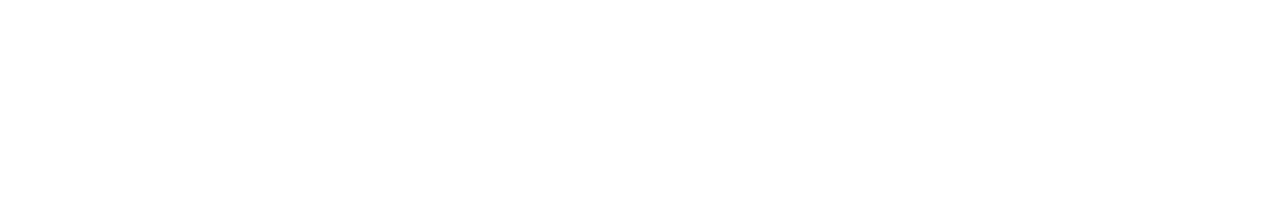
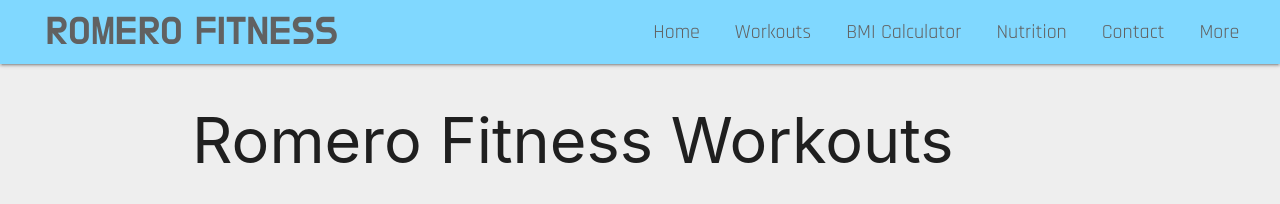
Before and after one commit to lucasromero18/q1-project-romero-fitness, a plain HTML site: page workout.html in a window 1280 px wide. Drawn offline with nearby package versions, Linux system fonts and the light colour scheme; no server answers.

Commit message:
starting on the third page, first and second finished

```diff
--- a/workout.css
+++ b/workout.css
@@ -0,0 +1,25 @@
+* {
+  background-color: #eeeeee;
+}
+
+.margin-text {
+  margin-bottom: 75px;
+}
+
+.nav-wrapper {
+  margin: 0px 2%;
+  background-color: #80d8ff;
+}
+
+.nav-navigation.text-blue {
+  color: #616161;
+  background-color: #80d8ff;
+  font-family: "rajdhani", sans-serif;
+  font-size: 20px;
+  padding-left: 20px;
+}
+
+.brand-logo.nav-navigation.text-blue {
+  font-family: "do hyeon", sans-serif;
+  font-size: 40px;
+}
--- a/workout.html
+++ b/workout.html
@@ -0,0 +1,37 @@
+<!DOCTYPE html>
+<html lang="en" dir="ltr">
+  <head>
+    <meta charset="utf-8">
+    <link rel="stylesheet" href="workout.css">
+    <link rel="stylesheet" href="workout.css"><link rel="stylesheet" href="https://use.fontawesome.com/releases/v5.3.1/css/all.css" integrity="sha384-mzrmE5qonljUremFsqc01SB46JvROS7bZs3IO2EmfFsd15uHvIt+Y8vEf7N7fWAU" crossorigin="anonymous">
+    <link href="https://fonts.googleapis.com/css?family=Do+Hyeon|Orbitron|Rajdhani" rel="stylesheet">
+    <link rel="stylesheet" href="https://cdnjs.cloudflare.com/ajax/libs/materialize/1.0.0/css/materialize.min.css">
+    <script src="workout.js" defer></script>
+    <script src="https://cdnjs.cloudflare.com/ajax/libs/materialize/1.0.0/js/materialize.min.js" defer></script>
+    <script src ="https://cdnjs.cloudflare.com/ajax/libs/axios/0.18.0/axios.js"></script>
+    <title>Workouts</title>
+  </head>
+  <body>
+
+    <nav class = "light-blue accent-1">
+      <div class = "nav-wrapper">
+          <a href="#" class="brand-logo nav-navigation text-blue">ROMERO FITNESS</a>
+          <ul id="nav-mobile" class="right hide-on-med-and-down">
+            <li><a class="nav-navigation text-blue" href="http://127.0.0.1:8080">Home</a></li>
+            <li><a class="nav-navigation text-blue" href="file:///C:/Users/lucas/q1-project/workout.html">Workouts</a></li>
+            <li><a class="nav-navigation text-blue" href="http://127.0.0.1:8080/BMI.html">BMI Calculator</a></li>
+            <li><a class="nav-navigation text-blue" href="sass.html">Nutrition</a></li>
+            <li><a class="nav-navigation text-blue" href="badges.html">Contact</a></li>
+            <li><a class="nav-navigation text-blue" href="collapsible.html">More</a></li>
+          </ul>
+        </div>
+      </nav>
+
+     <div class = "container">
+       <h1 class = "romero-fitness">Romero Fitness Workouts</h1>
+     </div>
+
+
+
+  </body>
+</html>
--- a/workout.js
+++ b/workout.js
@@ -1,4 +1,4 @@
-axios.get("https://wger.de/api/v2/exercise/", {
+axios.get("https://wger.de/api/v2/exercise/?language=2", {
   header: {
     authorization: "Token b42f25822a561ae2858762328ad8c2bc709c0853"
   }
```
Also changed, not shown: BMI.html (+3 -1 lines), index.html (+3 -1 lines).
